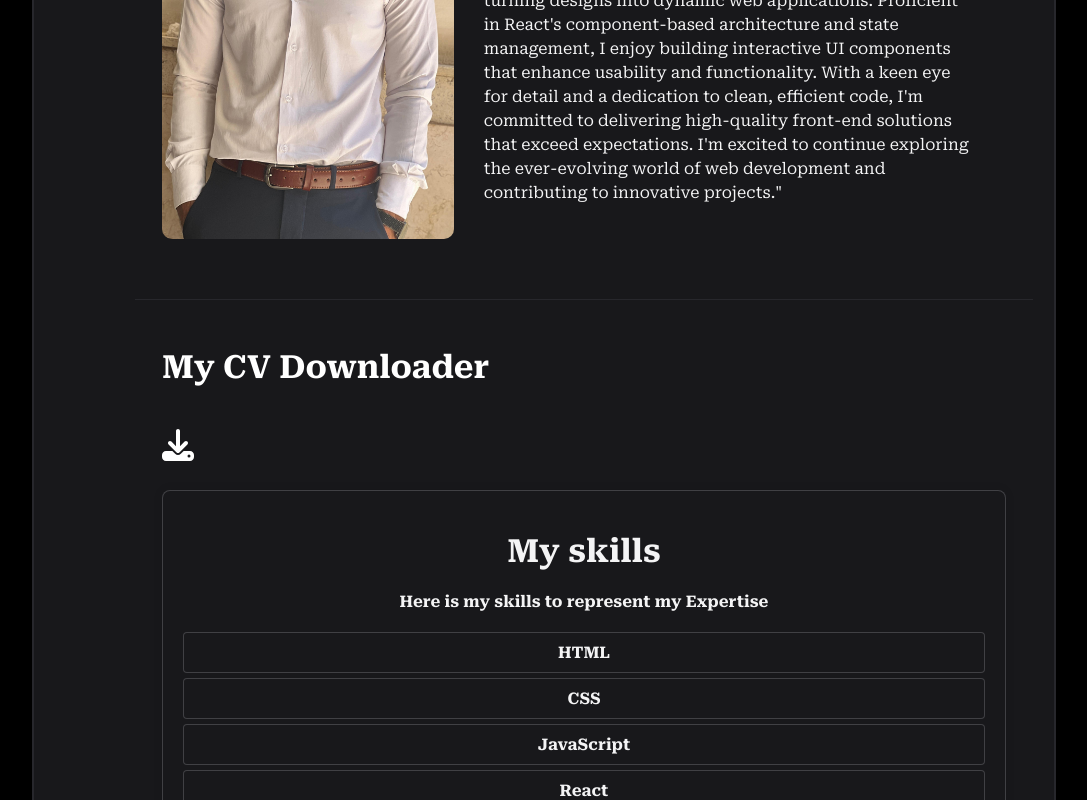
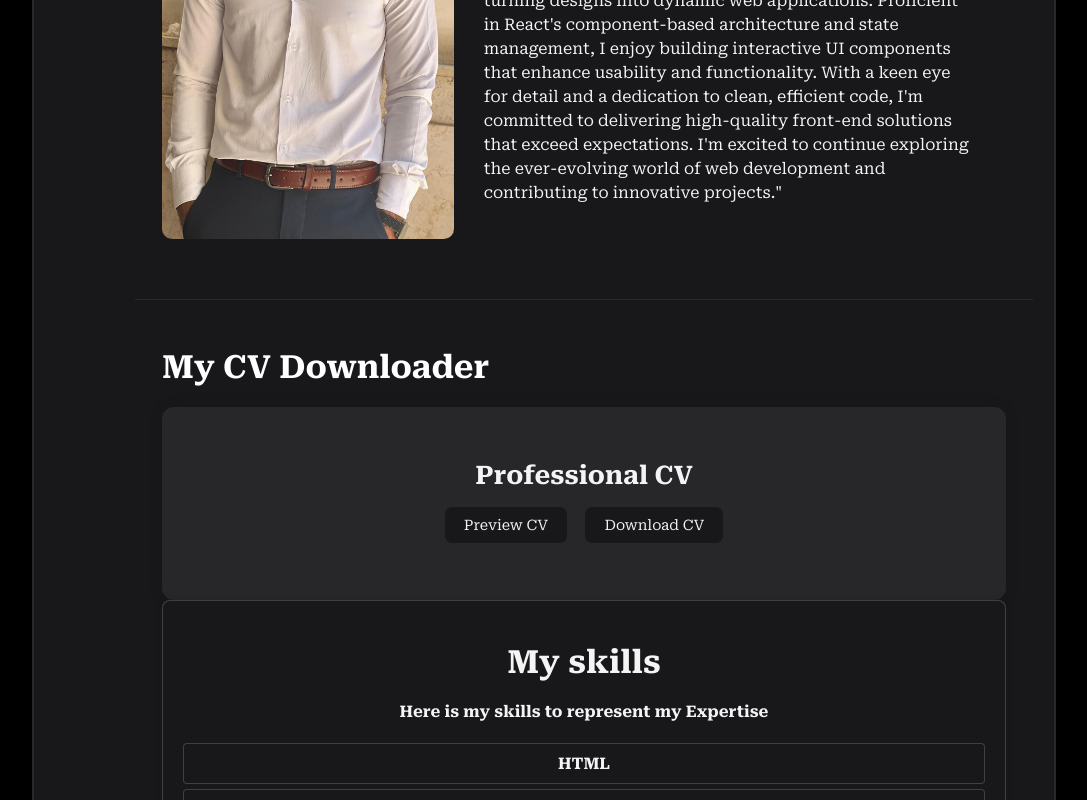
Before and after one commit to MichealSoliman/Portfolio, a React (Create React App) app: page /about in a window 1280 px wide. Shown: the part 467-1267 px from the top of the page, without its empty margins (96-1183 px from the left). Built offline with nearby package versions, Linux system fonts and the light colour scheme.

Commit message:
change cv

```diff
--- a/src/components/CV/CV.css
+++ b/src/components/CV/CV.css
@@ -1,54 +1,64 @@
-/* تنسيق السكشن فقط */
+/* ================
+CV Section Styles
+================ */
+
 .cv-section {
-  direction: rtl;
-  text-align: right;
-  padding: 20px;
-  background-color: #fff;
-  border-radius: 8px;
-  box-shadow: 0 0 10px rgba(0, 0, 0, 0.1);
-  margin: 20px 0;
+  margin:auto;
+  padding: 2rem;
+  background-color: var(--bgHeader);
+  color: var(--title);
+  border-radius: 12px;
+  box-shadow: 0 0 15px rgba(0,0,0,0.1);
+  transition: background-color 0.3s ease, color 0.3s ease;
 }
 
 .cv-section h2 {
-  color: #333;
+  font-size: 1.6rem;
+  margin-bottom: 1rem;
   text-align: center;
-  margin-bottom: 20px;
-  font-size: 24px;
 }
 
+/* Buttons */
 .cv-buttons {
   display: flex;
   justify-content: center;
-  gap: 15px;
-  margin-bottom: 20px;
+  gap: 1rem;
+  margin-bottom: 1.5rem;
 }
 
 .cv-button {
-  display: flex;
-  align-items: center;
-  gap: 8px;
-  padding: 10px 20px;
-  font-size: 16px;
-  color: #fff;
-  background-color: #007bff;
-  border: none;
-  border-radius: 5px;
-  text-decoration: none;
+  background-color: var(--secondary);
+  color: var(--title);
+  border: 1px solid var(--border);
+  padding: 0.6rem 1.2rem;
+  border-radius: 8px;
+  font-size: 0.9rem;
   cursor: pointer;
-  transition: background-color 0.3s;
+  transition: 0.3s ease;
 }
 
 .cv-button:hover {
-  background-color: #0056b3;
+  background-color: var(--blue);
+  color: white;
 }
 
+/* PDF Preview */
 .cv-preview {
-  margin-top: 20px;
-  border: 1px solid #ddd;
-  border-radius: 5px;
+  background-color: white;
+  border: 2px solid var(--border);
+  border-radius: 8px;
   overflow: hidden;
+  box-shadow: 0 0 12px rgba(0, 0, 0, 0.1);
+  transition: 0.3s ease;
+}
+
+body.dark .cv-preview {
+  background-color: #1a1a1a;
+  border-color: #444;
 }
 
 .cv-preview iframe {
   border: none;
+  width: 100%;
+  height: 600px;
 }
--- a/src/components/CV/CV.js
+++ b/src/components/CV/CV.js
@@ -11,13 +11,14 @@ function CV() {
 
   return (
     <section className="cv-section">
-      <h2>سيرتي الذاتية</h2>
+      <h2> Professional CV</h2>
       <div className="cv-buttons">
-        <button onClick={toggleCV} className="cv-button" title="عرض الـ CV">
-          <i className="fas fa-eye"></i> عرض الـ CV
+        <button onClick={toggleCV} className="cv-button" title="Preview CV">
+          <i className="fas fa-eye"></i> Preview CV
         </button>
-        <a href="/cv/michael-soliman.pdf" download className="cv-button" title="تحميل الـ CV">
-          <i className="fas fa-download"></i> تحميل الـ CV
+        <a href="/cv/michael-soliman.pdf" download className="cv-button" title="Download CV">
+          <i className="fas fa-download"></i> Download CV
+
         </a>
 
       </div>
--- a/src/components/Pages/about/About.js
+++ b/src/components/Pages/about/About.js
@@ -5,6 +5,7 @@ import Footer from '../../footer/Footer'
 import '../../hero/Hero'
 import './About'
 import './DownloadCV'
+import CV from '../../CV/CV'
 
 
 
@@ -45,9 +46,8 @@ const About = () => {
 
       <div>
       <h1>My CV Downloader</h1>
+      <CV/>
 
-
-       <DownloadCV />
     </div>
 
         <div className="skills-container">
```
